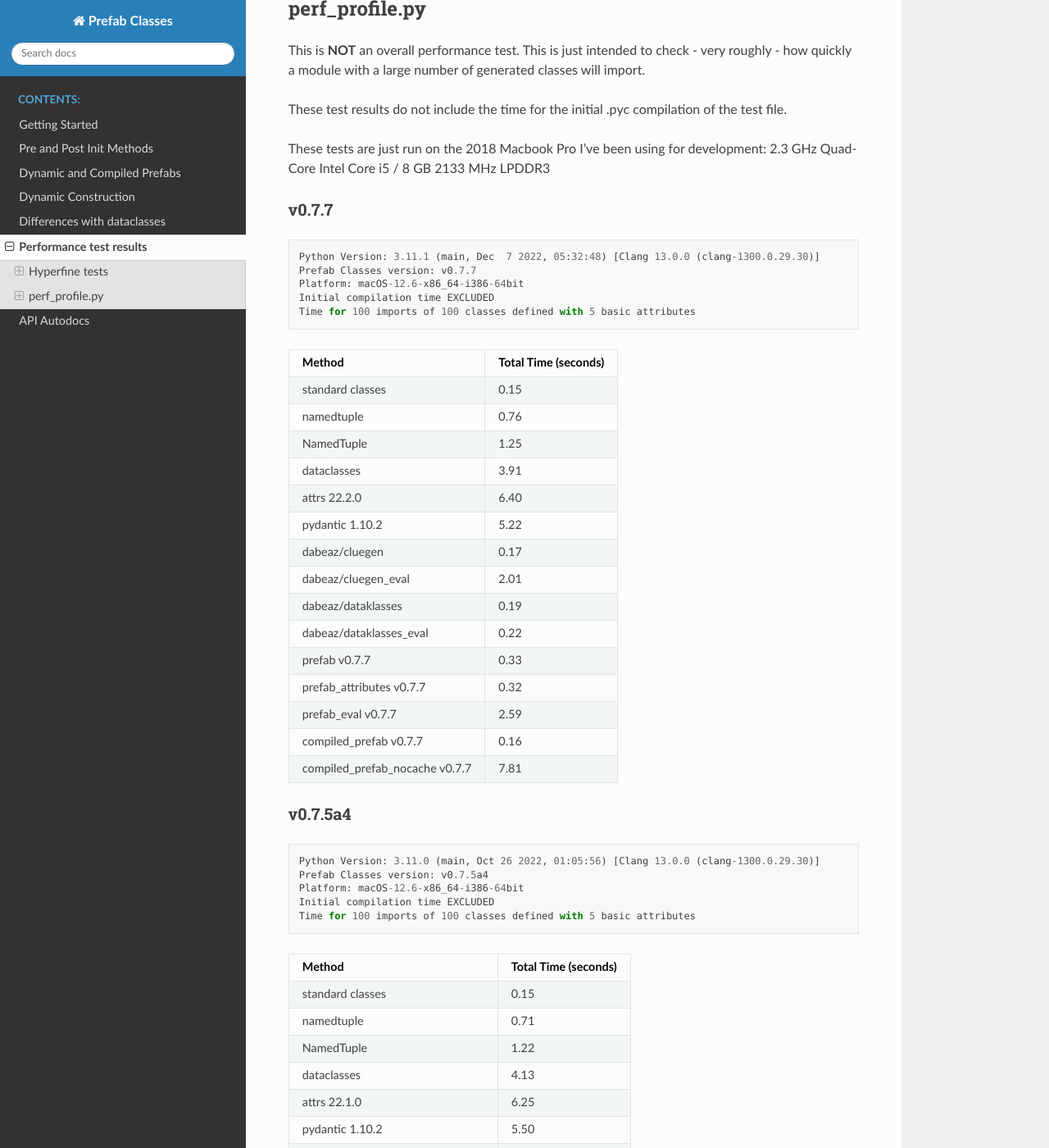
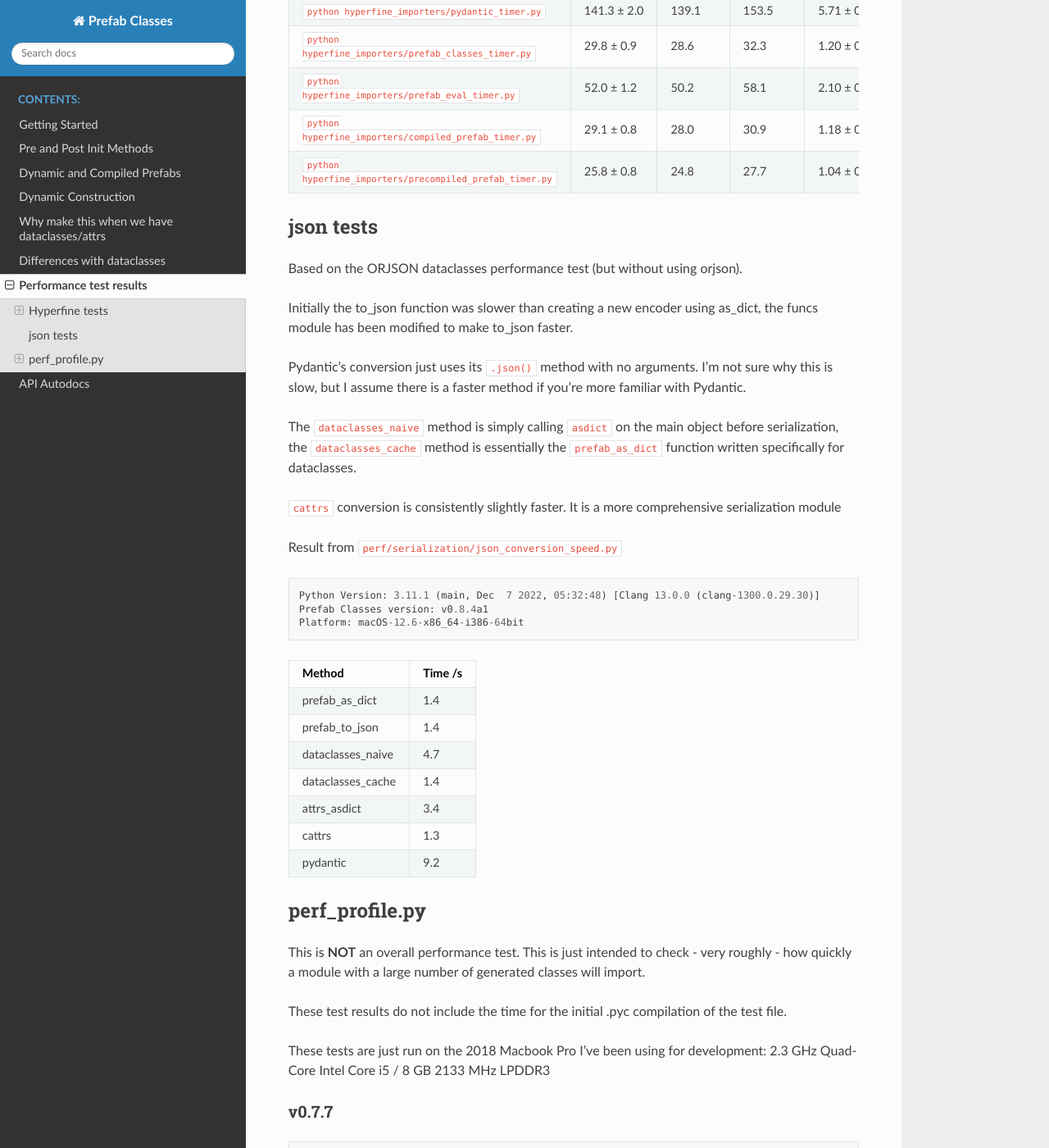
Before and after one commit to DavidCEllis/PrefabClasses, a Sphinx documentation site: the page built from docs/extra/performance_tests.md, in a window 1280 px wide and 1400 px high, scrolled down 3931 px. Shown: the whole window at 82% size. Built offline with Sphinx 7.4.7 and the Read the Docs theme 2.0.0, drawn with Linux system fonts in a browser that asks for light colours; some of the changed text lies outside the part shown.

Commit message:
Readme and doc updates with performance info.

````diff
--- a/docs/extra/performance_tests.md
+++ b/docs/extra/performance_tests.md
@@ -1,4 +1,12 @@
 # Performance test results #
+
+These tests compare prefab_classes with other modules that, as at least part of their
+feature set, handle writing class boilerplate. Some of these modules may have more
+features or do extra work which could make them more useful in certain situations.
+
+The main modules being compared are prefab_classes, dataclasses, attrs and pydantic.
+Some tests are also run against `namedtuple` and `NamedTuple` along with handwritten
+classes.
 
 Tests are run on 2 different machines. They're not perfectly stable performance tests
 but they give some sense of the relative speeds. (I'd love to have more stability in
@@ -11,6 +19,11 @@
 ```
 
 ## Hyperfine tests ##
+
+These tests are run using [Hyperfine](https://github.com/sharkdp/hyperfine)
+
+The shell scripts to run these tests can be generated by running
+`perf/hyperfine_testmaker.py`.
 
 ### Import Time ###
 
@@ -148,6 +161,43 @@
 | `python hyperfine_importers/precompiled_prefab_timer.py` | 25.8 ± 0.8 | 24.8 | 27.7 | 1.04 ± 0.08 |
 
 
+## json tests ##
+
+Based on the ORJSON dataclasses performance test (but without using orjson).
+
+Initially the to_json function was slower than creating a new encoder using as_dict,
+the funcs module has been modified to make to_json faster.
+
+Pydantic's conversion just uses its `.json()` method with no arguments. I'm not sure
+why this is slow, but I assume there is a faster method if you're more familiar
+with Pydantic.
+
+The `dataclasses_naive` method is simply calling `asdict` on the main object before
+serialization, the `dataclasses_cache` method is essentially the `prefab_as_dict`
+function written specifically for dataclasses.
+
+`cattrs` conversion is consistently slightly faster. It is a more comprehensive serialization
+module
+
+Result from `perf/serialization/json_conversion_speed.py`
+
+```
+Python Version: 3.11.1 (main, Dec  7 2022, 05:32:48) [Clang 13.0.0 (clang-1300.0.29.30)]
+Prefab Classes version: v0.8.4a1
+Platform: macOS-12.6-x86_64-i386-64bit
+```
+
+| Method            | Time /s |
+|-------------------|---------|
+| prefab_as_dict    |     1.4 |
+| prefab_to_json    |     1.4 |
+| dataclasses_naive |     4.7 |
+| dataclasses_cache |     1.4 |
+| attrs_asdict      |     3.4 |
+| cattrs            |     1.3 |
+| pydantic          |     9.2 |
+
+
 ## perf_profile.py ##
 
 This is **NOT** an overall performance test. This is just intended to check -
````
Also changed, not shown: README.md (+11 -60 lines), docs/index.md (+1 -0 lines), docs/why_not_dataclasses.md (added, +198 -0 lines).
